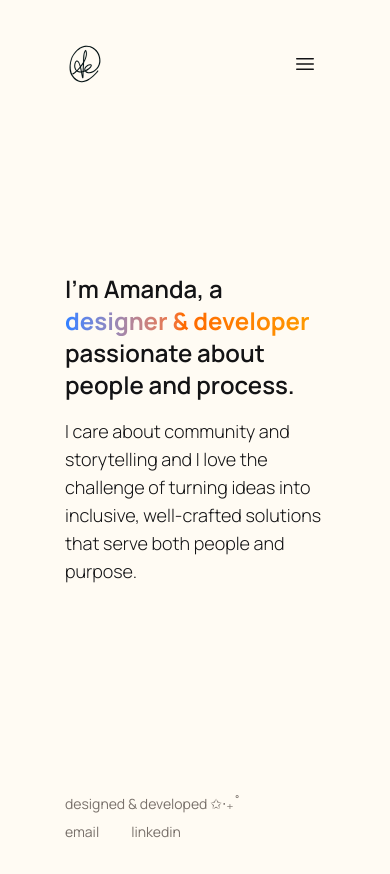
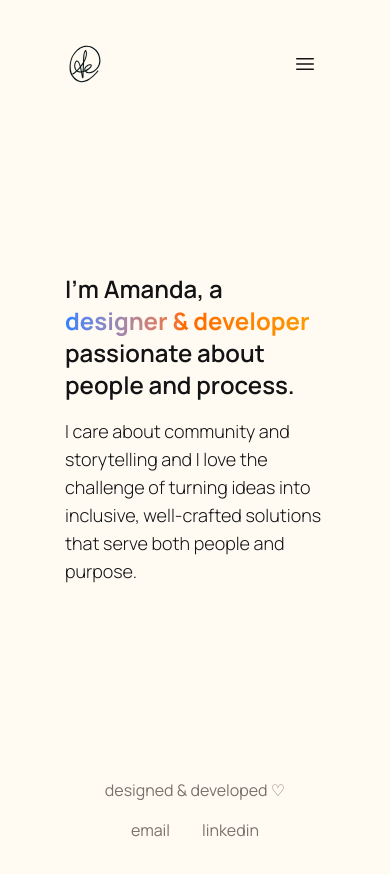
Before and after one commit to aescaba/portfolio, a Next.js app: page / in a window 390 px wide. Built offline with nearby package versions, Linux system fonts and the light colour scheme.

Commit message:
navbar and footer styling

```diff
--- a/components/footer.js
+++ b/components/footer.js
@@ -7,13 +7,13 @@ export default function Footer() {
   return (
     <div className="relative py-20">
       <div className="absolute inset-x-0 bottom-0">
-        <div className="flex flex-wrap space-y-2 justify-between items-center text-sm text-stone-500">
-          <div className="">
-            <p>designed & developed ✩‧₊˚</p>
+        <div className="flex flex-wrap space-y-4 sm:space-y-0 justify-center md:justify-between items-center text-basis sm:text-sm text-stone-500">
+          <div className="flex">
+            <p>designed & developed ♡</p>
             </div>
           <div className="flex space-x-8">
-            <a href="mailto:amandaescaba@gmail.com">email</a>
-            <a href="https://www.linkedin.com/in/aescaba/" target="_blank">linkedin</a>
+            <div className="hover:text-blueberry"><a href="mailto:amandaescaba@gmail.com">email</a></div>
+            <div className="hover:text-blueberry"><a href="https://www.linkedin.com/in/aescaba/" target="_blank">linkedin</a></div>
           </div>
         </div>
         {/* <a className=""
--- a/components/navbar.js
+++ b/components/navbar.js
@@ -35,8 +35,8 @@ export default function Navbar() {
     justify-end text-base uppercase">
       {/* removed from nav attributes and added to _app.js: mx-10 md:mx-24 lg:mx-32 xl:mx-48 2xl:mx-80 my-8 space-x-6 md:space-x-10 lg:space-x-14 */}
       <div>
-        <div class="relative flex h-16 items-center justify-between">
-          <div class="absolute inset-y-0 right-0 flex items-center sm:hidden">
+        <div class="relative flex h-16 justify-between">
+          <div class="absolute inset-y-0 right-0 flex sm:hidden">
             {/* <!-- Mobile menu button--> */}
             <button type="button" command="--toggle" commandfor="mobile-menu" class="relative inline-flex items-center justify-center rounded-md p-2 text-sesame hover:bg-white/5 hover:text-white focus:outline-2 focus:-outline-offset-1 focus:outline-mustard">
               <span class="absolute -inset-0.5"></span>
@@ -50,19 +50,21 @@ export default function Navbar() {
             </button>
           </div>
           <div class="flex flex-1 justify-between items-center">
-            <div class="flex shrink-0 items-center">
+            <div class="flex shrink-0">
               <Link href={'/'}><img src="/AE_Logo.svg" alt="AE signature logo" class="h-10 sm:h-12 w-auto" /></Link>
             </div>
             <div class="hidden sm:ml-6 sm:block">
               <div class="flex space-x-8">
                 {navigationRoutes.map((singleRoute) => {
                   return (
+                    <span className="hover:text-blueberry">
                       <NavigationLink
                         key={singleRoute}
                         href={`/${singleRoute}`}
                         text={singleRoute.charAt(0).toUpperCase() + singleRoute.slice(1)} //https://flexiple.com/javascript/javascript-capitalize-first-letter/
                         router={router}
                       />
+                    </span>
                   );
                 })}
               </div>
@@ -72,16 +74,19 @@ export default function Navbar() {
       </div>
 
       <el-disclosure id="mobile-menu" hidden class="block sm:hidden">
-        <div class="space-y-4 px-2 pt-2 pb-3">
+        <div class="space-y-8 px-2 pt-2 pb-3">
           {navigationRoutes.map((singleRoute) => {
             return (
+              <div className="hover:text-blueberry">
+
                 <NavigationLink
                   key={singleRoute}
                   href={`/${singleRoute}`}
                   text={singleRoute.charAt(0).toUpperCase() + singleRoute.slice(1)} //https://flexiple.com/javascript/javascript-capitalize-first-letter/
                   router={router}
-                classNames={" block text-right text-lg"}
+                  classNames={" block text-right text-xl"}
                 />
+              </div>
             );
           })}
         </div>
```
Also changed, not shown: styles/globals.css (+6 -5 lines). Lines whose indentation alone changed are shown as unchanged.
